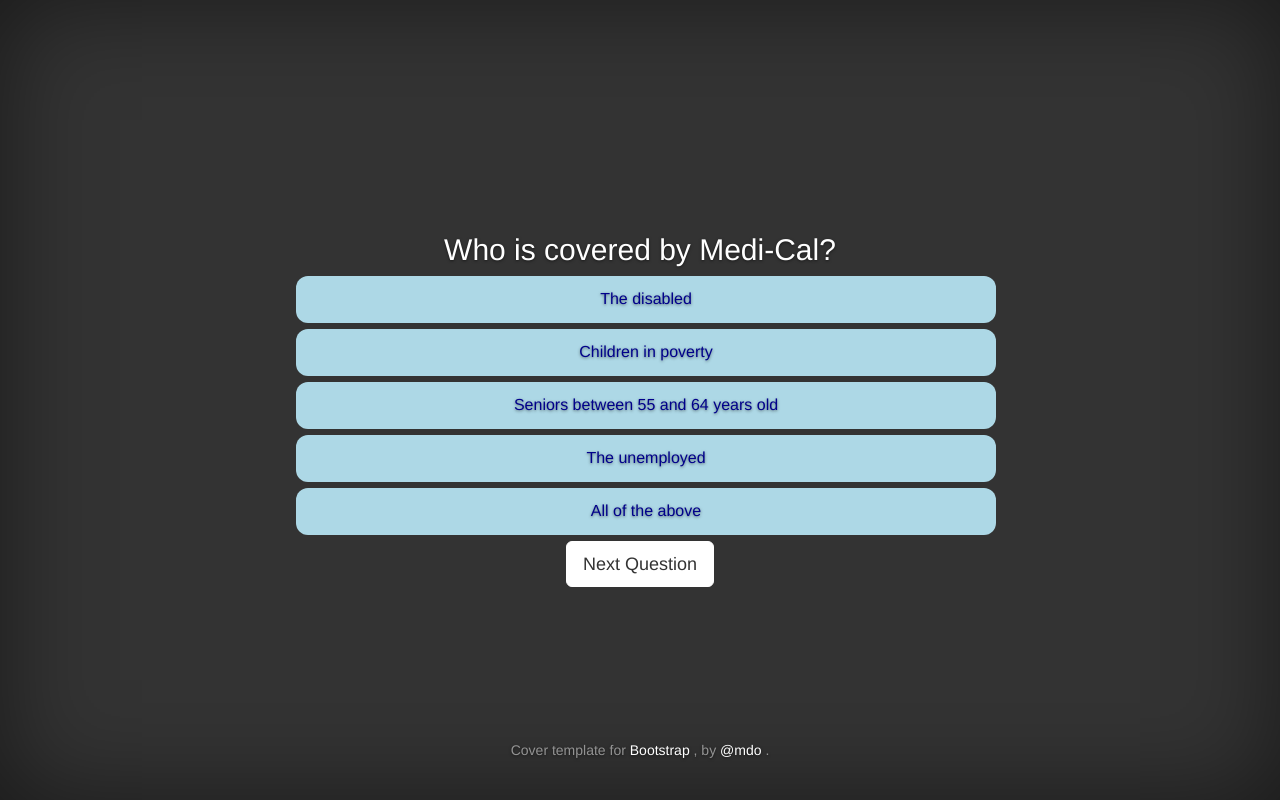
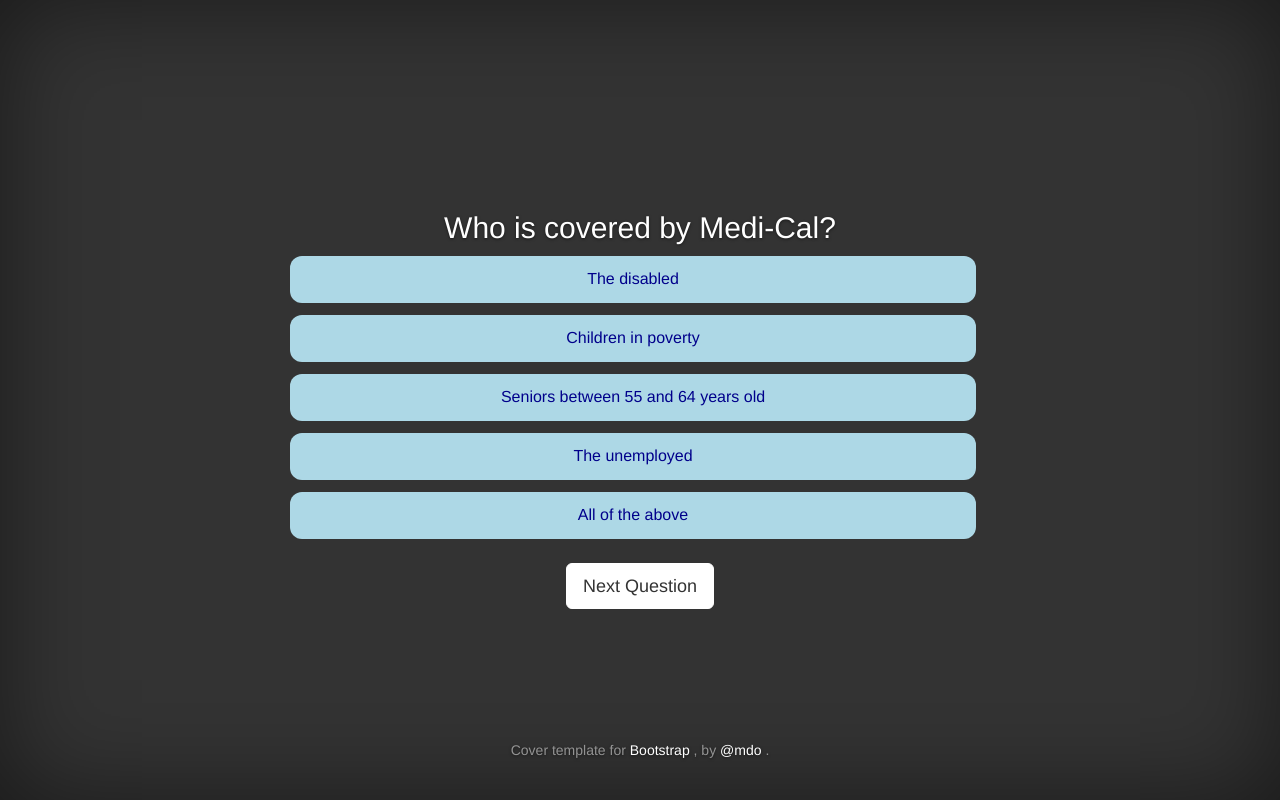
Before and after one commit to mattsedlar/uhw-medi-cal-quiz, a plain HTML site: page index.html in a window 1280 px wide. Both pictures are taken after a click on the link "Start the Quiz". Drawn offline with nearby package versions, Linux system fonts and the light colour scheme.

Commit message:
CSS changes and moved app js to external file

```diff
--- a/index.html
+++ b/index.html
@@ -31,7 +31,7 @@
         <div class="cover-container">
           <div class="inner cover">
             <h1 class="cover-heading">Take the Medi-Cal Quiz</h1>
-            <p class="lead">Cover is a one-page template for building simple and beautiful home pages. Download, edit the text, and add your own fullscreen background photo to make it your own.</p>
+            <p class="lead">Think you know everything about California's Medi-Cal program? Take this quiz.</p>
             <p class="lead">
               <a href="#" onclick="startQuiz();" class="btn btn-lg btn-default">Start the Quiz</a>
             </p>
@@ -58,23 +58,7 @@
     <script src="js/quiz.js"></script>
     <script src="js/app-model.js"></script>
     <script src="js/app-view.js"></script>
-    <script>
-        function startQuiz(){
-         var questionView = new app.QuestionView({model:question1}),
-		l = 1;
-         questionView.render();
-		for (x in question1.attributes) {
-			if(question1.attributes.hasOwnProperty(x)){
-			if(x.indexOf("choice") > -1) {
-				$("#choice-container").append("<div class='choice' id='choice" + l + "'>" + question1.attributes[x] + "</div>");
-			l++;
-			}
-			}
-		}
-         $(".cover").slideUp();
-        }
-
-    </script>
+    <script src="js/application.js"></script>
   </body>
 
 </html>
--- /dev/null
+++ b/js/application.js
@@ -0,0 +1,15 @@
+function startQuiz(){
+    var questionView = new app.QuestionView({model:question1}),
+		l = 1;
+    questionView.render();
+		for (x in question1.attributes) {
+			if(question1.attributes.hasOwnProperty(x)){
+        if(x.indexOf("choice") > -1) {
+          $("#choice-container").append("<div class='choice' id='choice" + l + "'>" + question1.attributes[x] + "</div>");
+          l++;
+  			}
+			}
+		}
+   $("#choice" + question1.attributes.answer).attr("data-answer","yes");
+   $(".cover").slideUp();
+}
--- a/js/quiz.js
+++ b/js/quiz.js
@@ -6,7 +6,7 @@ var data = {
         choice3: "Seniors between 55 and 64 years old",
         choice4: "The unemployed",
         choice5: "All of the above",
-        answer: "E",
+        answer: "5",
         answernote: "Medi-Cal covers people living in poverty, the disabled, and children."
     },
   question2: {
@@ -15,7 +15,7 @@ var data = {
         choice2: "Children",
         choice3: "The elderly",
         choice4: "The disabled",
-        answer: "B",
+        answer: "2",
         answernote: "The majority of Medi-Cal beneficiaries are children (54%). Seniors are 12% of beneficiaries, adults are 34%."
     }
 };
--- a/style.css
+++ b/style.css
@@ -3,12 +3,24 @@
 
 #answer-container { display:none; }
 
+#choice-container {
+  text-align: center;
+  margin: 0 auto;
+}
+
 .choice {
 	background-color: lightblue;
-	width: 100%;
+	width: 98%;
 	padding: 12px;
-	margin: 6px;
+	margin: 12px 0;
 	color: darkblue;
 	font-size: 16px;
+  text-shadow: none;
 	border-radius: 12px;
+  box-sizing: border-box;
+  cursor: pointer;
 }
+
+#next {
+  margin-top:12px;
+}
```
